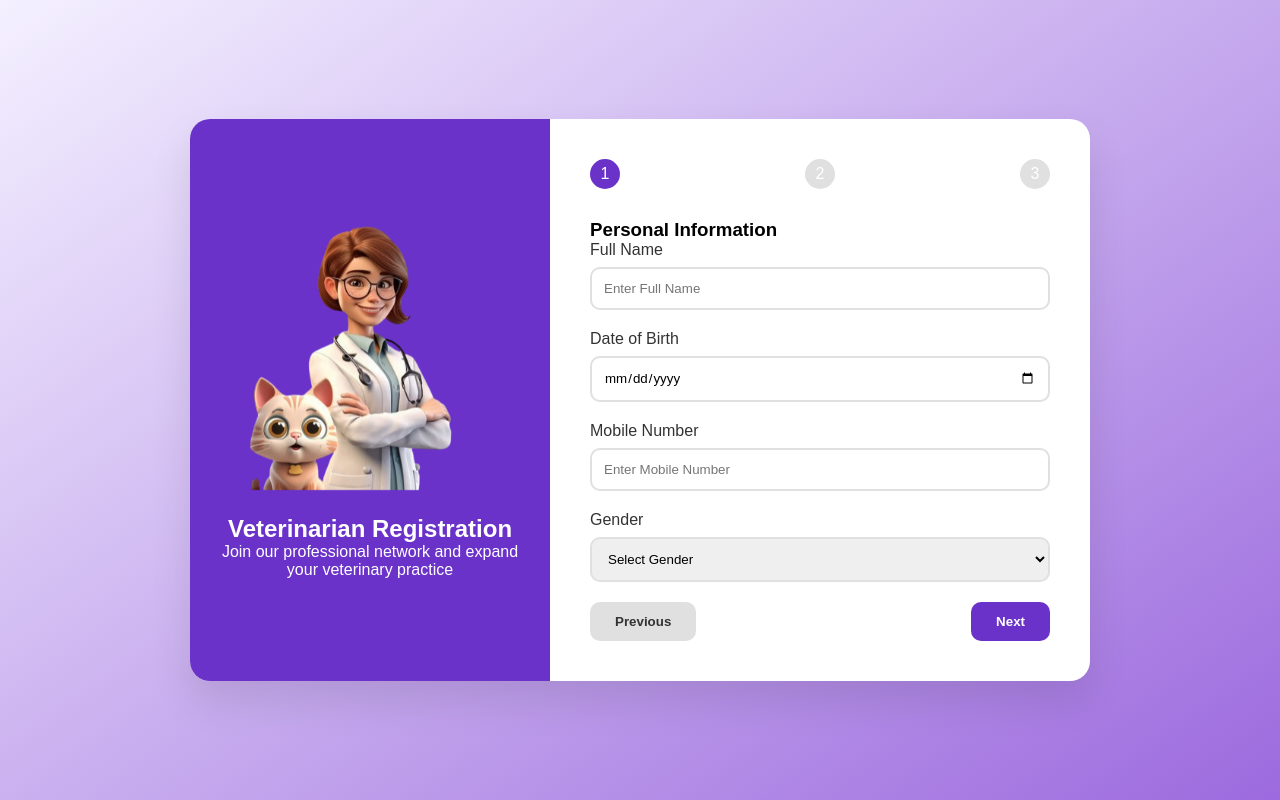
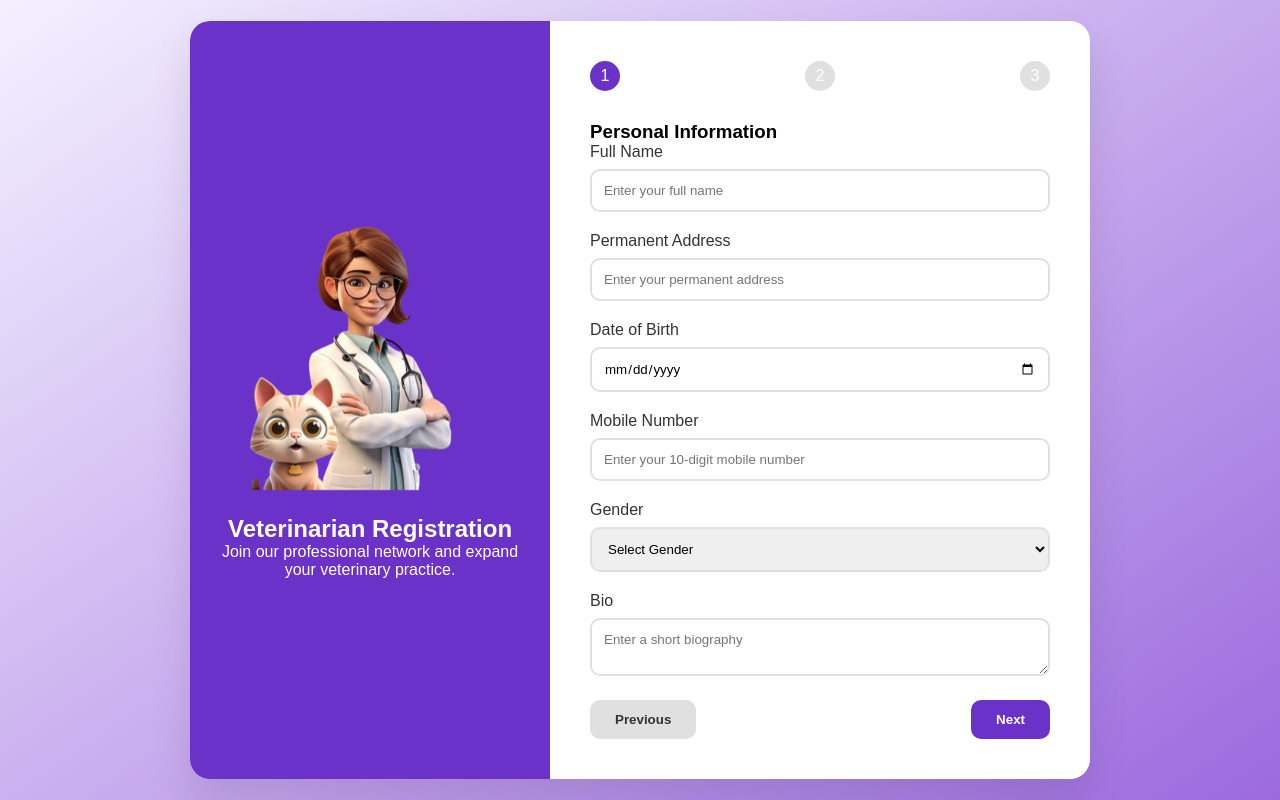
Before and after one commit to ravidu001/VetiPlusMVC, a PHP site: page /vetiplusMVC/doctorregistration in a window 1280 px wide. Run offline with PHP 8.4, Linux system fonts and the light colour scheme.

Commit message:
doctor registration page almost done

```diff
--- a/app/controllers/DoctorRegistration.php
+++ b/app/controllers/DoctorRegistration.php
@@ -5,6 +5,57 @@ class DoctorRegistration extends Controller {
         $this->view('vetDoctor/doctorregistration');
     }
     public function register() {
-        $this->view('vetDoctor/home');
+        if ($_SERVER['REQUEST_METHOD'] == 'POST') {
+            // Validate and process the uploaded file
+            // echo $_POST['name'];
+            if (isset($_FILES['doctorCertificate']) && $_FILES['doctorCertificate']['error'] === UPLOAD_ERR_OK) {
+                $doctorCertificate = $_FILES['doctorCertificate']['name'];
+                $doctorCertificate_tmp_name = $_FILES['doctorCertificate']['tmp_name'];
+                $upload_dir = 'assets/images/vetDoctor/';
+                if (!is_dir($upload_dir)) {
+                    echo "<script>window.alert('Upload directory does not exist.');</script>";
+                    return;
+                }
+
+                if (!move_uploaded_file($doctorCertificate_tmp_name, $upload_dir . $doctorCertificate)) {
+                    echo "<script>window.alert('Error uploading file. Please try again.');</script>";
+                    return;
+                }
+            } else {
+                echo "<script>window.alert('Please upload your doctor certificate!');</script>";
+                return; // Exit the method if validation fails
+            }
+
+            $contactNumber = $_POST['mobile'];
+                if (!preg_match('/^\d{10,15}$/', $contactNumber)) {
+                die("Invalid contact number. Please provide a valid phone number.");
+            }
+
+
+            $data = [
+                'doctorID' => $_SESSION['user_id'],
+                'fullName' => $_POST['name'],
+                'profilePicture' => 'defaultProfile.png',
+                'contactNumber' => $_POST['mobile'],
+                'address' => $_POST['address'],
+                'DOB' => $_POST['DOB'],
+                'gender' => $_POST['gender'],
+                'bio' => $_POST['bio'],
+                'experience' => $_POST['experience'],
+                'lnumber' => $_POST['lnumber'],
+                'doctorCertificate' => $doctorCertificate,
+                'timeSlot' => $_POST['timeSlot'],
+                'specialization' => $_POST['special'],
+                'status' => 'Pending'
+            ];
+
+            // echo $data['doctorID'];
+            $doctor = new DoctorRegistrationModel();
+            $doctor->create($data);
+
+
+
+            $this->view('vetDoctor/home');
+        }
     }
 }
--- a/app/views/vetDoctor/doctorregistration.view.php
+++ b/app/views/vetDoctor/doctorregistration.view.php
@@ -2,18 +2,20 @@
 <html lang="en">
 <head>
     <meta charset="UTF-8">
+    <meta name="viewport" content="width=device-width, initial-scale=1.0">
     <title>Veterinarian Registration</title>
     <link rel="stylesheet" href="<?= ROOT ?>/assets/css/vetDoctor/registration.css">
+    <link rel="icon" href="<?= ROOT ?>/assets/images/common/logo.png" type="image/png">
 </head>
 <body>
     <div class="registration-container">
         <div class="registration-illustration">
             <img src="<?= ROOT ?>/assets/images/vetDoctor/vetreg.png" alt="Veterinarian Illustration">
             <h2>Veterinarian Registration</h2>
-            <p>Join our professional network and expand your veterinary practice</p>
+            <p>Join our professional network and expand your veterinary practice.</p>
         </div>
 
-        <form class="registration-form" id="vetRegistrationForm" action="<?= ROOT ?>/doctorRegistration/register" method="POST">
+        <form class="registration-form" id="vetRegistrationForm" action="<?= ROOT ?>/doctorRegistration/register" method="POST" enctype="multipart/form-data">
             <div class="form-steps">
                 <div class="step active">1</div>
                 <div class="step">2</div>
@@ -24,27 +26,33 @@
             <div class="form-section active" id="personalInfo">
                 <h3>Personal Information</h3>
                 <div class="form-group">
-                    <label>Full Name</label>
-                    <input type="text" class="form-input" name="name" required
-                           placeholder="Enter Full Name">
+                    <label for="name">Full Name</label>
+                    <input type="text" id="name" class="form-input" name="name" required placeholder="Enter your full name">
                 </div>
                 <div class="form-group">
-                    <label>Date of Birth</label>
-                    <input type="date" class="form-input" name="DOB" required>
+                    <label for="address">Permanent Address</label>
+                    <input type="text" id="address" class="form-input" name="address" required placeholder="Enter your permanent address">
                 </div>
                 <div class="form-group">
-                    <label>Mobile Number</label>
-                    <input type="number" class="form-input" name="mobile" required
-                            placeholder= "Enter Mobile Number">
+                    <label for="DOB">Date of Birth</label>
+                    <input type="date" id="DOB" class="form-input" name="DOB" required>
                 </div>
                 <div class="form-group">
-                    <label>Gender</label>
-                    <select class="form-input" name="gender" required>
+                    <label for="mobile">Mobile Number</label>
+                    <input type="text" id="mobile" class="form-input" name="mobile" required placeholder="Enter your 10-digit mobile number">
+                </div>
+                <div class="form-group">
+                    <label for="gender">Gender</label>
+                    <select id="gender" class="form-input" name="gender" required>
                         <option value="">Select Gender</option>
-                        <option>Male</option>
-                        <option>Female</option>
-                        <option>Other</option>
+                        <option value="Male">Male</option>
+                        <option value="Female">Female</option>
+                        <option value="Other">Other</option>
                     </select>
+                </div>
+                <div class="form-group">
+                    <label for="bio">Bio</label>
+                    <textarea id="bio" class="form-input" name="bio" required placeholder="Enter a short biography"></textarea>
                 </div>
                 <div class="navigation-buttons">
                     <button type="button" class="btn btn-secondary" disabled>Previous</button>
@@ -56,27 +64,28 @@
             <div class="form-section" id="professionalInfo">
                 <h3>Professional Details</h3>
                 <div class="form-group">
-                    <label>License Number</label>
-                    <input type="text" class="form-input" name="lnumber" required
-                           placeholder="Professional License">
+                    <label for="lnumber">License Number</label>
+                    <input type="text" id="lnumber" class="form-input" name="lnumber" required placeholder="Enter your license number">
                 </div>
                 <div class="form-group">
-                    <label>Specialization</label>
-                    <select class="form-input" name="special" required>
+                    <label for="special">Specialization</label>
+                    <select id="special" class="form-input" name="special" required>
                         <option value="">Select Specialization</option>
-                        <option>Small Animal Care</option>
-                        <option>Large Animal Medicine</option>
-                        <option>Exotic Pet Care</option>
-                        <option>Wildlife Conservation</option>
+                        <option value="Small Animal Care">Small Animal Care</option>
+                        <option value="Large Animal Medicine">Large Animal Medicine</option>
+                        <option value="Exotic Pet Care">Exotic Pet Care</option>
+                        <option value="Wildlife Conservation">Wildlife Conservation</option>
                     </select>
                 </div>
                 <div class="form-group">
-                    <label>Years of Experience</label>
-                    <input type="number" class="form-input"
-                           min="0" max="50" name="exp" required
-                           placeholder="Enter Experience">
+                    <label for="experience">Years of Experience</label>
+                    <input type="number" id="experience" class="form-input" name="experience" min="0" max="50" required placeholder="Enter your years of experience">
                 </div>
-                <div class=" navigation-buttons">
+                <div class="form-group">
+                    <label for="timeSlot">Time Taken for a Treatment (minutes)</label>
+                    <input type="number" id="timeSlot" class="form-input" name="timeSlot" min="1" required placeholder="Enter time in minutes">
+                </div>
+                <div class="navigation-buttons">
                     <button type="button" class="btn btn-secondary previous-step">Previous</button>
                     <button type="button" class="btn btn-primary next-step">Next</button>
                 </div>
@@ -86,11 +95,9 @@
             <div class="form-section" id="uploadInfo">
                 <h3>Upload Certification</h3>
                 <div class="form-group file-upload">
-                    <label for="certificateFile">Upload Professional Certificate</label>
-                    <input type="file" id="certificateFile" name="certificate" accept=".pdf,.jpg,.png" required>
-                    <label for="certificateFile" class="file-upload-label">Choose File</label>
+                    <label for="doctorCertificate">Upload Professional Certificate</label>
+                    <input type="file" id="doctorCertificate" name="doctorCertificate" accept=".pdf,.jpg,.png" required>
                 </div>
-
                 <div class="navigation-buttons">
                     <button type="button" class="btn btn-secondary previous-step">Previous</button>
                     <button type="submit" class="btn btn-primary">Complete Registration</button>
```
Also changed, not shown: app/models/DoctorRegistrationModel.php (added, +29 -0 lines), public/assets/images/vetDoctor/assistantReg.png (added).
